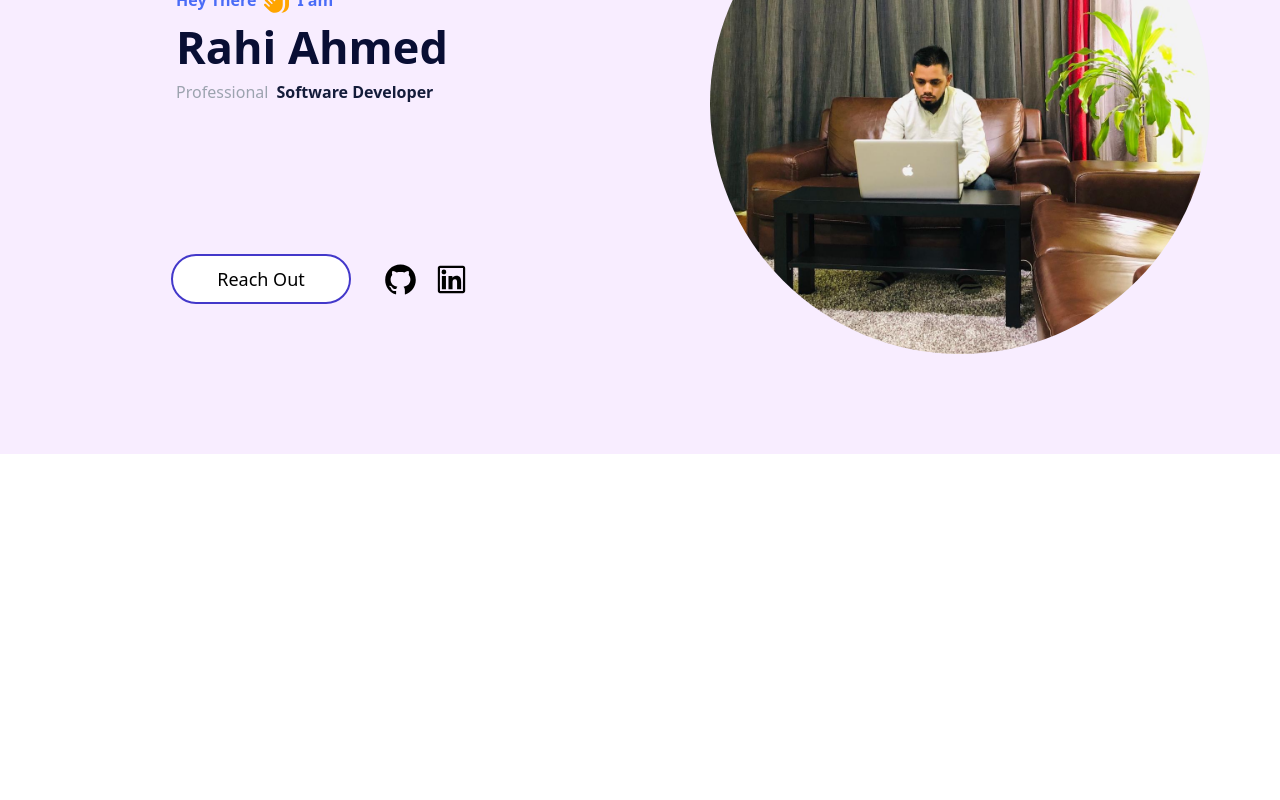
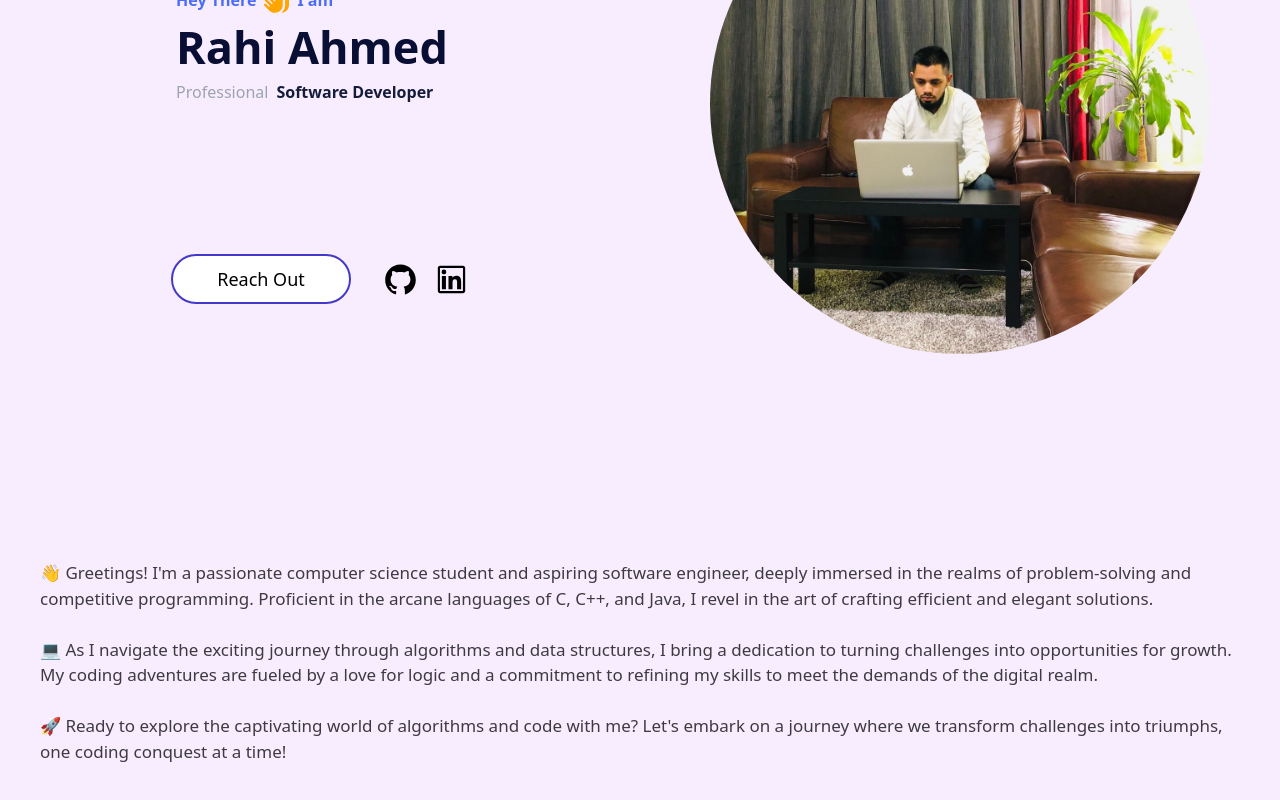
Before and after one commit to hkshakib/innovatesphere, a React (Create React App) app: page / in a window 1280 px wide. Shown: the part 376-1176 px from the top of the page. Before the commit the page ends 830 px from the top, so only its background shows below. Built offline with nearby package versions, Linux system fonts and the light colour scheme.

Commit message:
feat: Added Summery section

```diff
--- a/src/App.js
+++ b/src/App.js
@@ -1,5 +1,6 @@
 import Navbar from "./components/Navbar";
 import Home from "./pages/Home";
+import Summery from "./pages/Summery";
 
 function App() {
   return (
@@ -11,6 +12,12 @@ function App() {
       >
         <Home />
       </section>
+      <section
+        id="home"
+        className="flex pt-[50px] items-center justify-center relative"
+      >
+        <Summery />
+      </section>
     </div>
   );
 }
--- /dev/null
+++ b/src/pages/Summery.jsx
@@ -0,0 +1,27 @@
+import React from "react";
+
+const Summery = () => {
+  return (
+    <div className="w-[100%] lg:flex lg:basis-[100%] justify-center items-center">
+      <div className="opacity-1 text-[#3D3B40] p-10 text-[17px]">
+        <p>
+          👋 Greetings! I'm a passionate computer science student and aspiring
+          software engineer, deeply immersed in the realms of problem-solving
+          and competitive programming. Proficient in the arcane languages of C,
+          C++, and Java, I revel in the art of crafting efficient and elegant
+          solutions. <br /> <br />
+          💻 As I navigate the exciting journey through algorithms and data
+          structures, I bring a dedication to turning challenges into
+          opportunities for growth. My coding adventures are fueled by a love
+          for logic and a commitment to refining my skills to meet the demands
+          of the digital realm. <br /> <br />
+          🚀 Ready to explore the captivating world of algorithms and code with
+          me? Let's embark on a journey where we transform challenges into
+          triumphs, one coding conquest at a time!
+        </p>
+      </div>
+    </div>
+  );
+};
+
+export default Summery;
```
